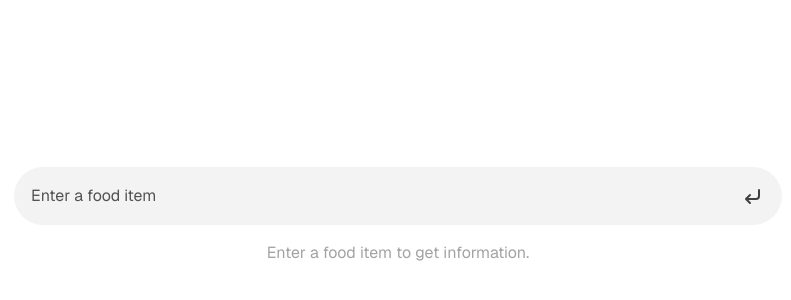
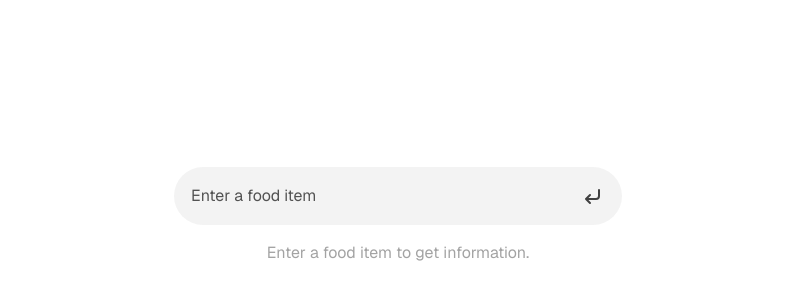
Before and after one commit to achmadky/aiten, a Next.js app: page / in a window 1280 px wide. Shown: the part 204-504 px from the top of the page, without its empty margins (242-1033 px from the left). Built offline with nearby package versions, Linux system fonts and the light colour scheme.

Commit message:
narrower box

```diff
--- a/app/page.tsx
+++ b/app/page.tsx
@@ -120,7 +120,7 @@ export default function Home() {
       <div className="pb-4 min-h-28" />
 
       <form
-        className="rounded-full bg-neutral-200/80 dark:bg-neutral-800/80 flex items-center w-full max-w-3xl border border-transparent hover:border-neutral-300 focus-within:border-neutral-400 hover:focus-within:border-neutral-400 dark:hover:border-neutral-700 dark:focus-within:border-neutral-600 dark:hover:focus-within:border-neutral-600"
+        className="rounded-full bg-neutral-200/80 dark:bg-neutral-800/80 flex items-center w-full max-w-md border border-transparent hover:border-neutral-300 focus-within:border-neutral-400 hover:focus-within:border-neutral-400 dark:hover:border-neutral-700 dark:focus-within:border-neutral-600 dark:hover:focus-within:border-neutral-600"
         onSubmit={handleFormSubmit}
       >
         <input
```
